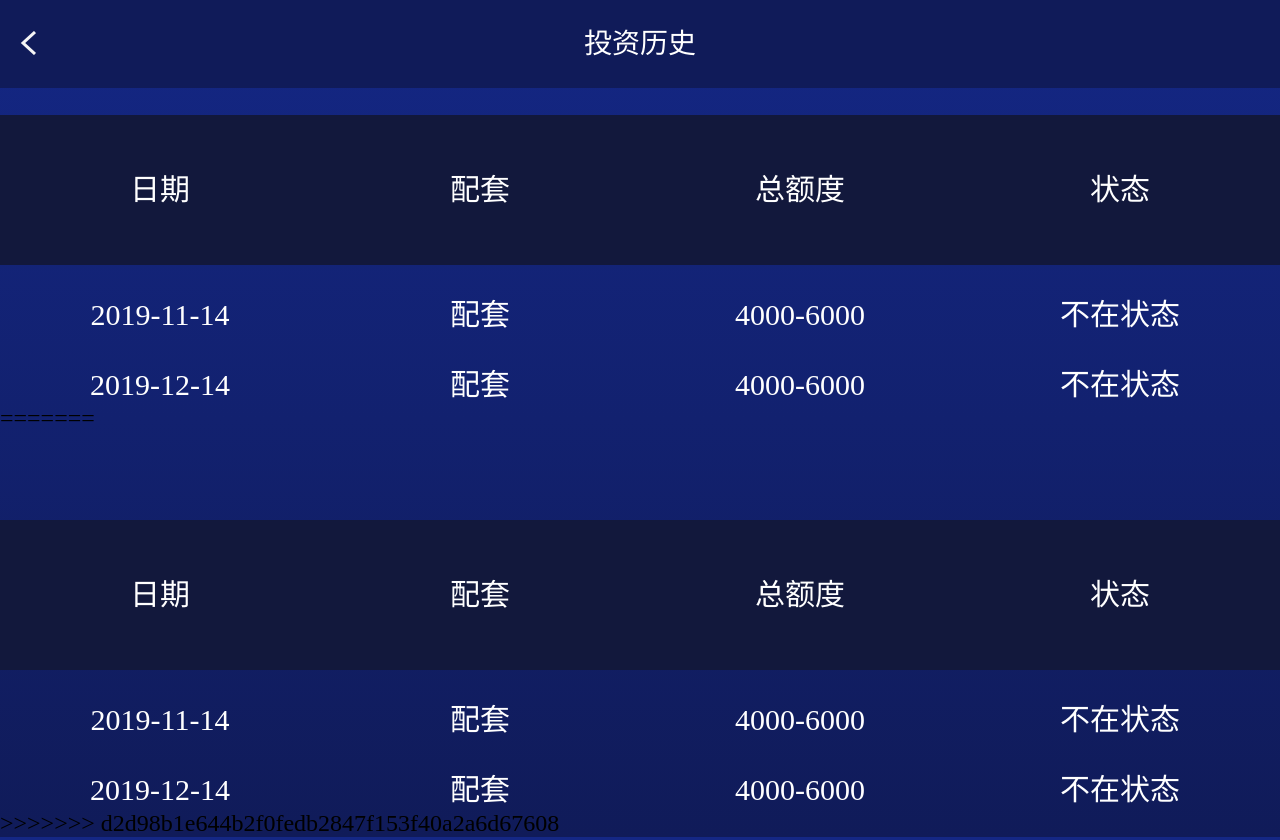
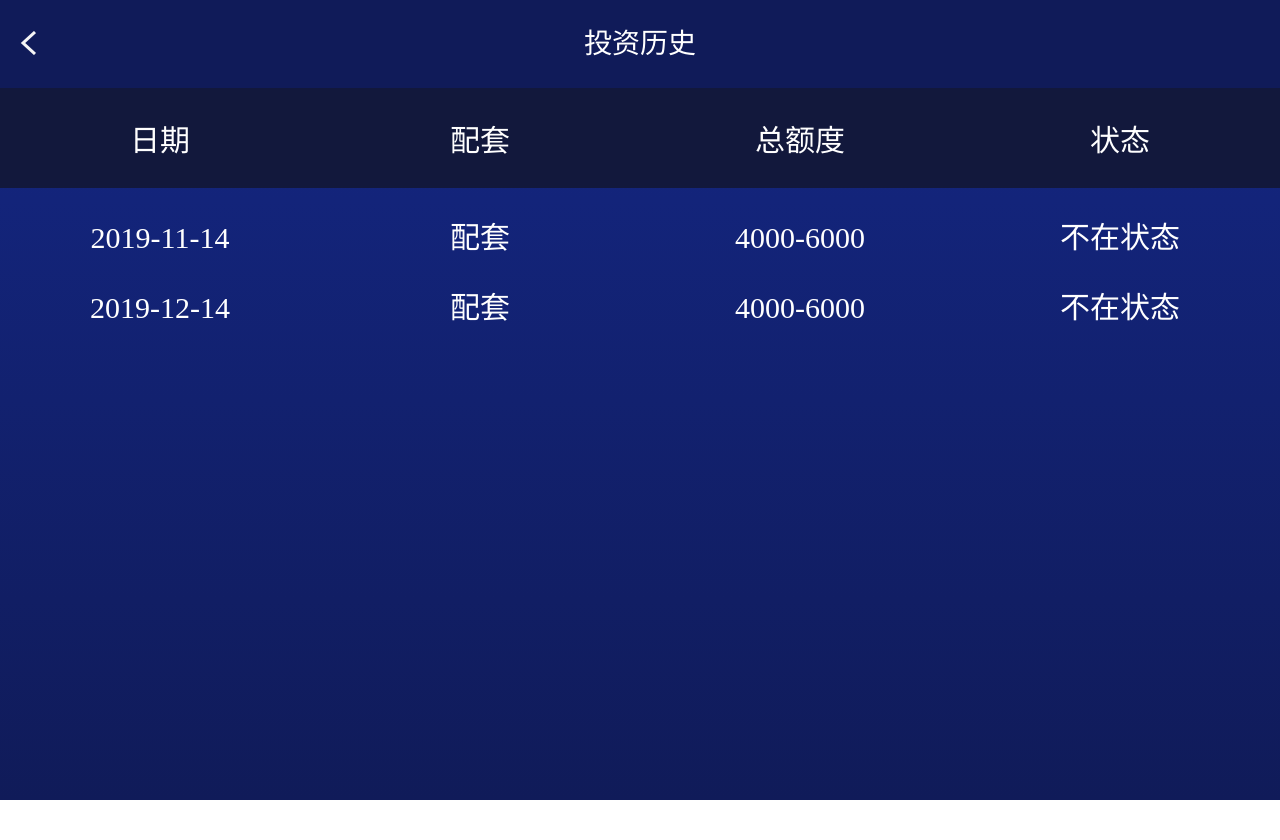
Before and after one commit to zhifengnetwork/HTDweb, a plain HTML site: page invest/index__ylf.html in a window 1280 px wide. After the commit the page ends 800 px from the top, so only its background shows below. Drawn offline with Linux system fonts and the light colour scheme; a web font is replaced by a local one.

Commit message:
投资历史

```diff
--- a/invest/index__ylf.html
+++ b/invest/index__ylf.html
@@ -7,76 +7,22 @@
 		<link rel="stylesheet" href="../css/public/base.css" />
 		<link rel="stylesheet" href="../css/public/reset.css" />
 		<title>投资历史</title>
-<<<<<<< HEAD
-			 <style>
+
+		<style>
 			 .zoshoyi{padding-top:.88rem;box-sizing:border-box;}
-		 	.tanxing{text-align: center;height: 1rem;width: 100%;background-color: #12183c;display:flex;}
-		 	.tanxing li{flex-wrap:wrap;color: white;font-size: .3rem;list-style: none;width: 20%;}
+		 	.tanxing{text-align: center;height: 1rem;width: 100%;background-color: #12183c;display:flex;align-items: center;}
+		 	.tanxing li{flex-wrap:wrap;color: white;font-size: .3rem;list-style: none;width:30%;}
 		 	.tanxing1{display: flex;text-align: center;height: .7rem;width: 100%;line-height: 1rem;}
 		 	.tanxing1 p{flex-wrap:nowrap;font-size: .3rem;list-style: none;width: 30%;color: white;}
 		 	.tanxing2{display: flex;text-align: center;height: .7rem;width: 100%;line-height: 1rem;}
 		 	.tanxing2 p{flex-wrap:nowrap;font-size: .3rem;list-style: none;width: 30%;color: white;}
-	</style>
-=======
-		<style>
-			.tanxing {
-				display: flex;
-				text-align: center;
-				height: 1rem;
-				width: 100%;
-				padding-top: .5rem;
-				background-color: #12183c;
-				display: -webkit-box;
-				display: -moz-box;
-				display: -ms-flexbox;
-				display: -webkit-flex;
-			}
+		</style>
 
-			.tanxing li {
-				flex-wrap: nowrap;
-				color: white;
-				font-size: .3rem;
-				list-style: none;
-				width: 30%;
-			}
 
-			.tanxing1 {
-				display: flex;
-				text-align: center;
-				height: .7rem;
-				width: 100%;
-				line-height: 1rem;
-			}
-
-			.tanxing1 p {
-				flex-wrap: nowrap;
-				font-size: .3rem;
-				list-style: none;
-				width: 30%;
-				color: white;
-			}
-
-			.tanxing2 {
-				display: flex;
-				text-align: center;
-				height: .7rem;
-				width: 100%;
-				line-height: 1rem;
-			}
-
-			.tanxing2 p {
-				flex-wrap: nowrap;
-				font-size: .3rem;
-				list-style: none;
-				width: 30%;
-				color: white;
-			}
-		</style>
->>>>>>> d2d98b1e644b2f0fedb2847f153f40a2a6d67608
 	</head>
 
 	<body>
-<<<<<<< HEAD
+
 		 <div class="header-zp">
             <span class="return" onclick="javascript:history.back(-1)"><img src="../image/public/return-zp@2x.png"></span>
             <h3>投资历史</h3>
@@ -101,33 +47,7 @@
 					<p>不在状态</p>
 				</div>
 
-=======
-		<div class="header-zp">
-			<span class="return" onclick="javascript:history.back(-1)"><img src="../image/public/return-zp@2x.png"></span>
-			<h3>投资历史</h3>
-		</div>
-		<div class="zoshoyi">
-			<ul class="tanxing">
-				<li>日期</li>
-				<li>配套</li>
-				<li>总额度</li>
-				<li>状态</li>
-			</ul>
-			<div class="tanxing1">
-				<p>2019-11-14</p>
-				<p>配套</p>
-				<p class="you1">4000-6000</p>
-				<p>不在状态</p>
-			</div>
-			<div class="tanxing2">
-				<p>2019-12-14</p>
-				<p>配套</p>
-				<p class="you2">4000-6000</p>
-				<p>不在状态</p>
-			</div>
 
->>>>>>> d2d98b1e644b2f0fedb2847f153f40a2a6d67608
-		</div>
 		<script src="../js/public/jquery-1.8.3.min.js"></script>
 		<script src="../js/public/rem.js"></script>
 	</body>
```
